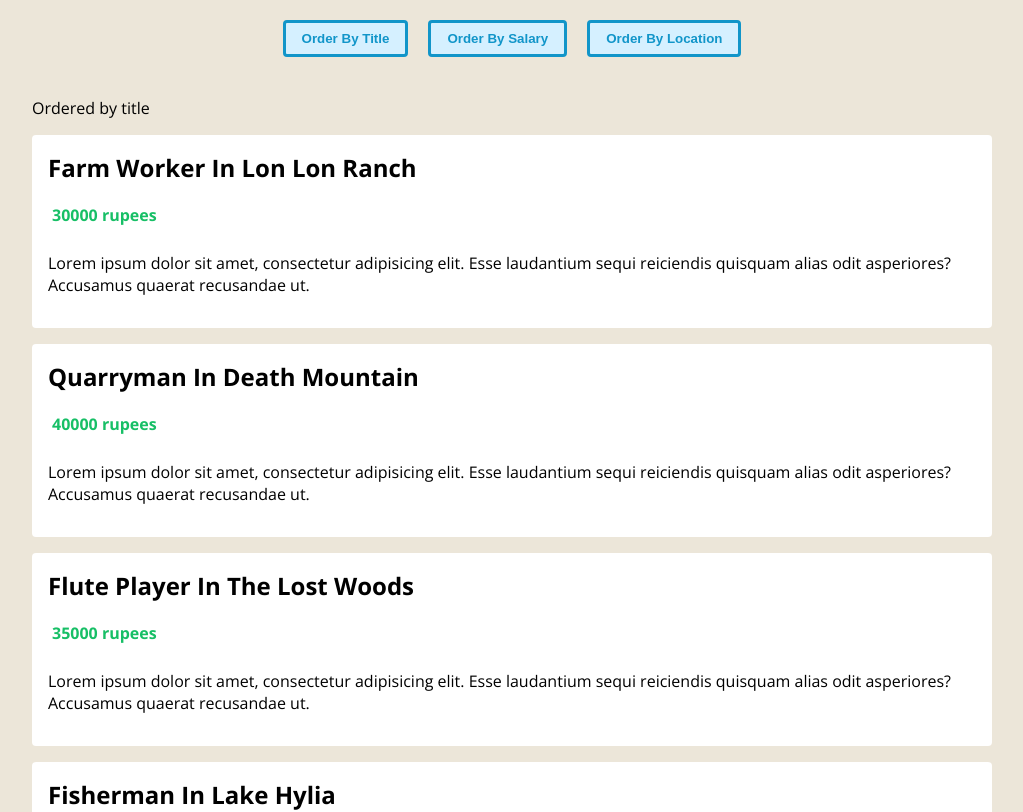
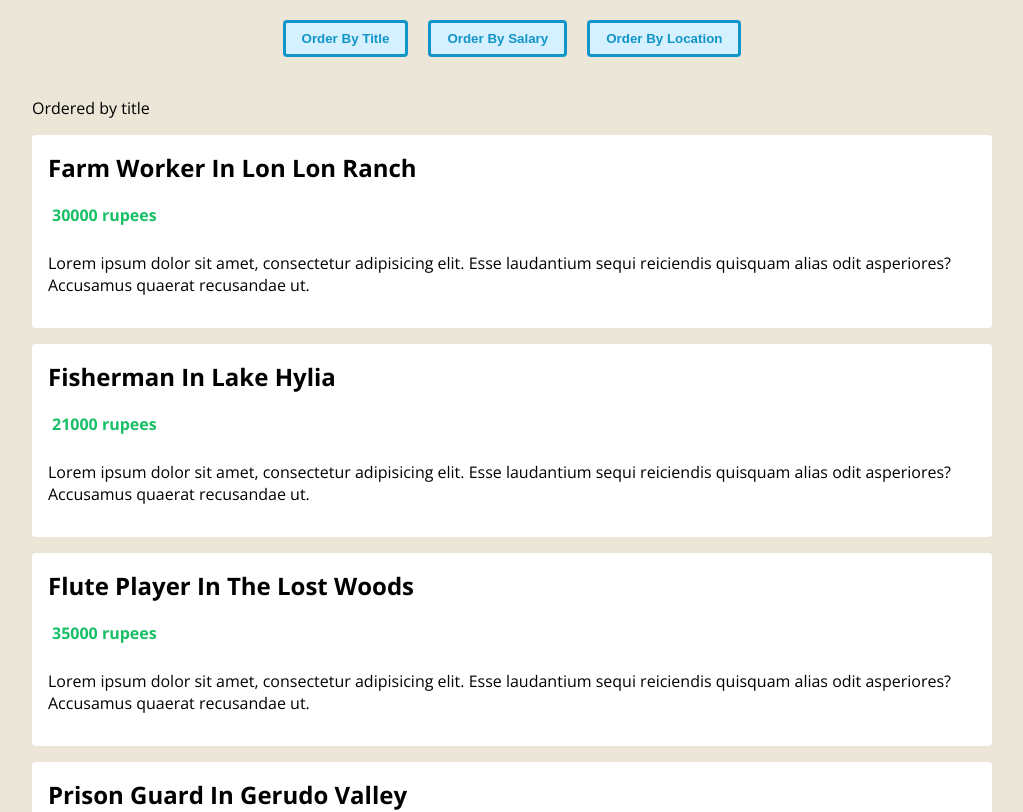
Before and after one commit to karanodedra20/vue3-with-typescript, a Vue app: page / in a window 1280 px wide. Shown: the top 812 px of the page, without its empty margins (128-1151 px from the left). Built offline with nearby package versions, Linux system fonts and the light colour scheme.

Commit message:
sort list

```diff
--- a/src/components/JobsList.vue
+++ b/src/components/JobsList.vue
@@ -2,7 +2,7 @@
   <div class="job-list">
     <p>Ordered by {{ order }}</p>
     <ul>
-      <li v-for="job in jobs" :key="job.id">
+      <li v-for="job in orderedJobs" :key="job.id">
         <h2>{{ job.title }} in {{ job.location }}</h2>
         <div class="salary">
           <p>{{ job.salary }} rupees</p>
@@ -22,6 +22,7 @@
 <script lang="ts">
 import Job from "@/types/Job";
 import OrderTerm from "@/types/OrderTerm";
+import { computed } from "@vue/reactivity";
 import { defineComponent, PropType } from "vue";
 
 export default defineComponent({
@@ -35,8 +36,14 @@
       required: true,
     },
   },
-  setup() {
-    return {};
+  setup(props) {
+    const orderedJobs = computed(() => {
+      return [...props.jobs].sort((a: Job, b: Job) => {
+        return a[props.order] > b[props.order] ? 1 : -1; // sort based on the selected order
+      });
+    });
+
+    return { orderedJobs };
   },
 });
 </script>
```
